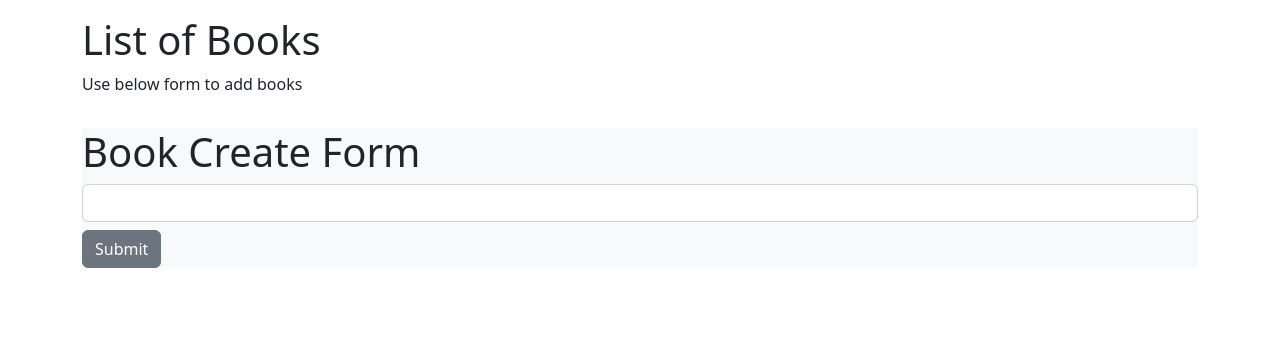
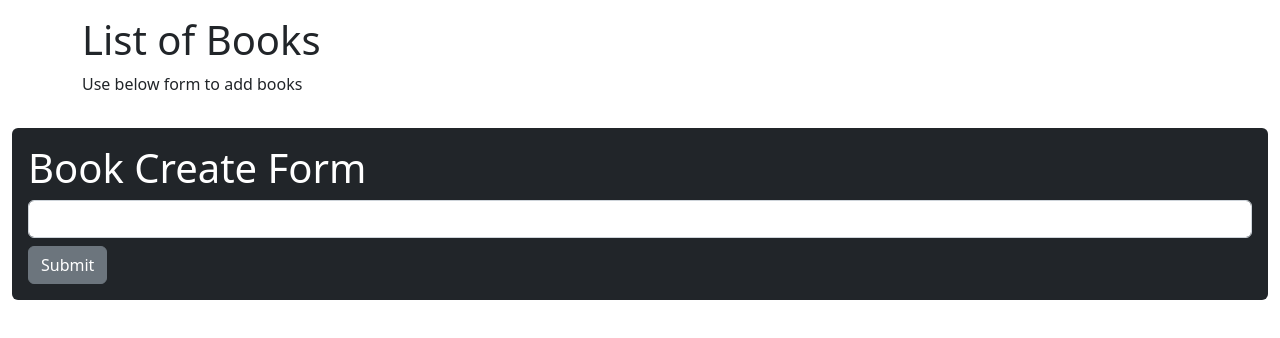
Before and after one commit to ankitabinu1998/reading-list, a React (Create React App) app: page / in a window 1280 px wide. Shown: the top 338 px of the page. Built offline with nearby package versions, Linux system fonts and the light colour scheme.

Commit message:
additional styling

```diff
--- a/src/App.js
+++ b/src/App.js
@@ -15,12 +15,18 @@ function App() {
     setBooksList([...booksList,book]);
   }
   return (
+    <>
       <Container>
         <Row>
           <Col lg={12} className="mt-3 mb-3"> <BookList booksList={booksList} setBooksList={setBooksList} /></Col>
+        </Row>
+      </Container>
+      <Container fluid>
+        <Row>
           <Col lg={12}><BookCreate createBook={createBook}/></Col>
         </Row>
       </Container>
+    </>
   );
 }
 
--- a/src/components/BookCreate.js
+++ b/src/components/BookCreate.js
@@ -10,8 +10,8 @@ export default function BookCreate (props) {
         setTitle('');
     }
     return (
-        <div className="bg-light">
-            <h1>Book Create Form</h1>
+        <div className="bg-dark p-3 rounded">
+            <h1 className="text-white">Book Create Form</h1>
             <form onSubmit={onBookSubmit}>
                 <Form.Control className="mb-2" type="text" value={title} onChange={(e)=>setTitle(e.target.value)}/>
                 <Button variant='secondary' type="submit">Submit</Button>
--- a/src/components/BookEdit.js
+++ b/src/components/BookEdit.js
@@ -23,7 +23,7 @@ export default function BookEdit (props) {
             <form onSubmit={onSubmitNewTitle}>
                 <Form.Control className="mb-2"  type="text" value={newTitle} onChange={(e)=>setNewTitle(e.target.value)}/>
                 <Button  variant='secondary'className='me-2' type="submit">Save</Button>
-                <Button  variant='secondary'className='me-2' type="reset" onClick={onCancelFormEdit}>Cancel</Button>
+                <Button  variant='light'className='me-2' type="reset" onClick={onCancelFormEdit}>Cancel</Button>
             </form>
         </>
 
--- a/src/components/BookShow.js
+++ b/src/components/BookShow.js
@@ -43,8 +43,8 @@ export default function BookShow (props) {
             )
     }
     return (
-        <Card style={{ width: '20rem' }}>
-            <Card.Img variant="top" src="https://media.istockphoto.com/id/1392740267/vector/open-book-line-art.jpg?s=612x612&w=0&k=20&c=spk1njg8DdUNny_XIqVsXsBrDLjarRkLibE3mqYeMqA="/>
+        <Card style={{ width: '20rem',margin:'10px' }}>
+            <Card.Img variant="top" src={`https://picsum.photos/seed/${book.id}/200/100`}/>
             {isEdit ? renderedForm() : renderedBook()}
         </Card>
     )
```
Lines whose indentation alone changed are shown as unchanged.
